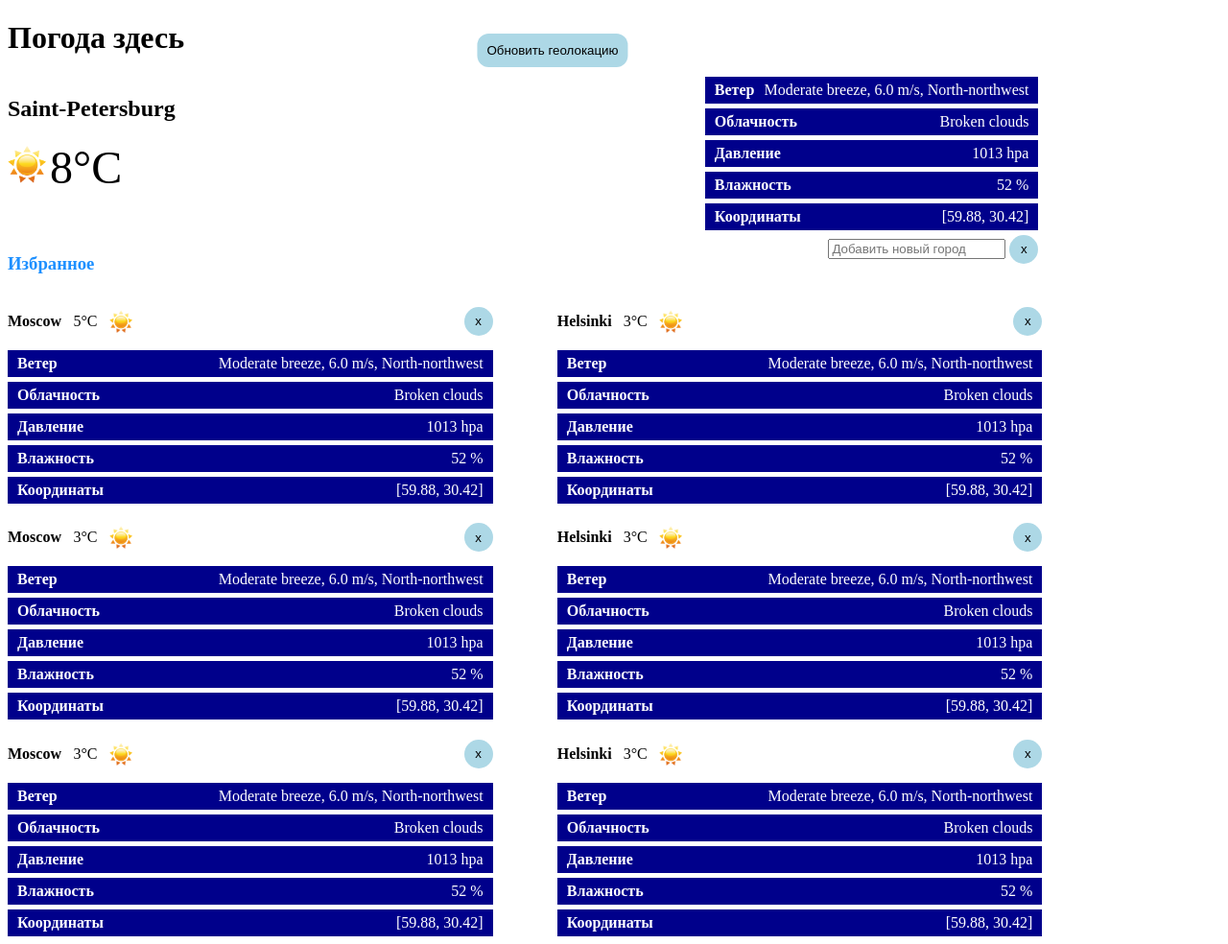
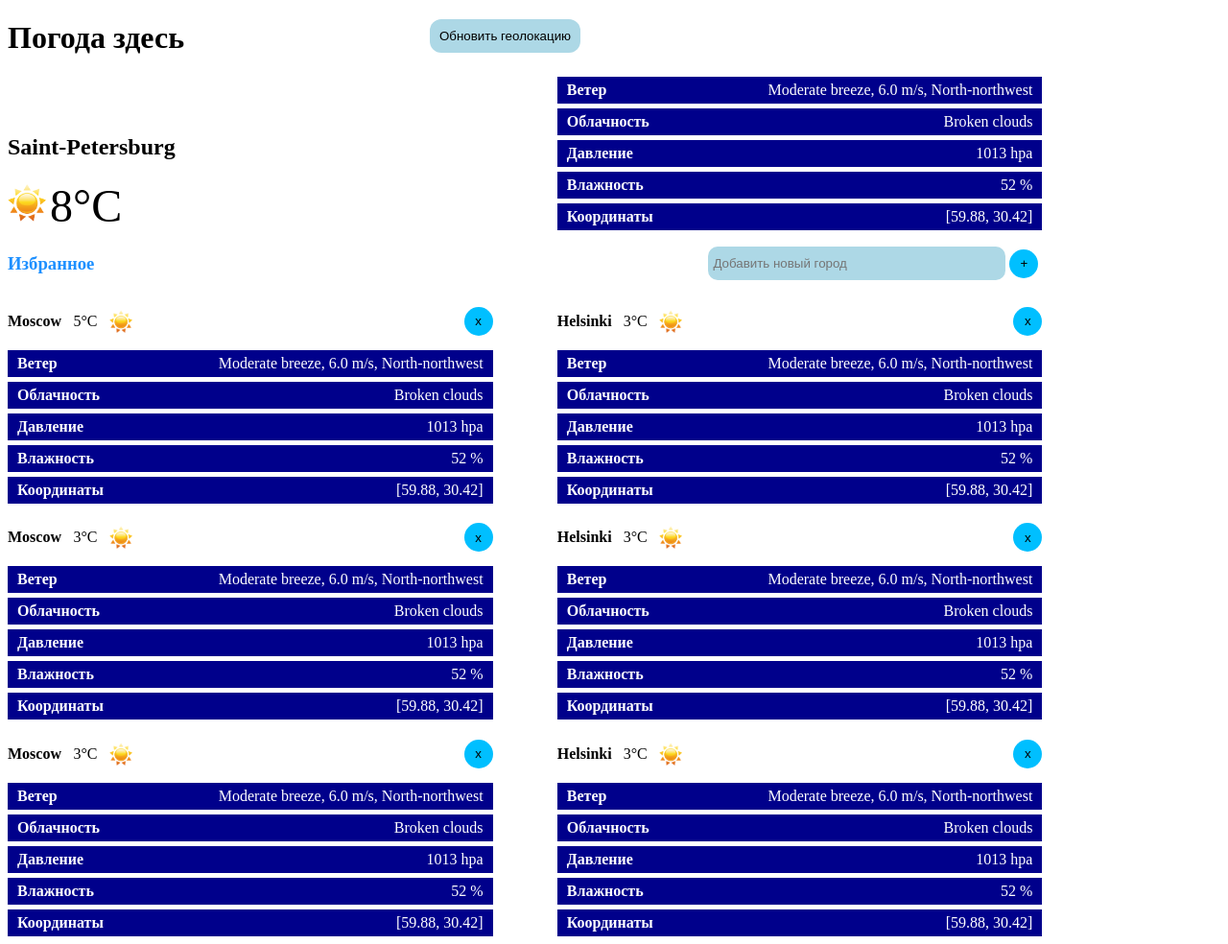
Before and after one commit to westquest/WebWeather, a plain HTML site: page index.html in a window 1280 px wide. Shown: the whole page at 96% size. Drawn offline with Linux system fonts and the light colour scheme.

Commit message:
fix bugs

```diff
--- a/index.html
+++ b/index.html
@@ -15,12 +15,12 @@
 
 
 <div class="currentCity">
+
     <div class="currentMainInfo">
+
         <h2>Saint-Petersburg</h2>
-        <div class="currentInfo">
-            <img src="resources/sun.png" alt="Whether in current" class="currentImage" height="40px" width="40px">
-            <span class="currentTemp">8°C</span>
-        </div>
+        <img src="resources/sun.png" alt="Whether in current" class="currentImage" height="40px" width="40px">
+        <span class="currentTemp">8°C</span>
 
     </div>
 
@@ -52,7 +52,6 @@
 
     </div>
 
-
 </div>
 
 
@@ -62,14 +61,14 @@
     </div>
 
     <div class="favoriteSectionValue">
-        <input placeholder="Добавить новый город"/>
-        <button class="close">x</button>
+        <input class="addCity" placeholder="Добавить новый город"/>
+        <button class="close">+</button>
     </div>
 
 </div>
 
 
-<ul class="citiesCity">
+<ul class="citiesList">
 
     <li class="city">
 
--- a/style.css
+++ b/style.css
@@ -1,10 +1,32 @@
 h3 {
     color: dodgerblue;
+}
+ul {
+    padding: 0;
+    margin: 0;
 }
 
 li {
     list-style: none;
 }
+
+.updateButtonMobile {
+    display: none;
+    background-image: url("resources/update.png");
+    background-repeat: no-repeat;
+    background-size: 17px 17px;
+    background-position: 0;
+    background-color: transparent;
+    border: none;
+    border-radius: 50%;
+}
+
+.updateButtonMain {
+
+
+}
+
+
 
 li.cityInfoItem {
     background-color: darkblue;
@@ -13,15 +35,8 @@
     padding: 5px 10px;
 }
 
-ul {
-    padding: 0;
-    margin: 0;
-}
 
-ul.cityInfo {
-    padding: 0;
-    margin: 0;
-}
+
 
 .cityHeaderTitle {
     display: inline-block;
@@ -43,23 +58,8 @@
     justify-content: space-between;
 }
 
-
 li.city {
     width: 40%;
-}
-
-.weatherIcon {
-    height: 1.5em;
-    width: 1.5em;
-}
-
-button.close {
-    background-color: lightblue;
-    text-align: center;
-    height: 30px;
-    width: 30px;
-    border: none;
-    border-radius: 50%;
 }
 
 ul li.city {
@@ -71,43 +71,23 @@
     margin-right: 0
 }
 
+
 .favoriteSection {
     display: flex;
     justify-content: space-between;
+    align-items: center;
     padding-right: 15%;
 }
 
-.updateButtonMobile {
-    display: none;
-    background-image: url("resources/update.png");
-    background-repeat: no-repeat;
-    background-size: 17px 17px;
-    background-position: 0;
-    background-color: transparent;
-    border: none;
-    border-radius: 50%;
+
+
+.currentMainInfo, .currentInfo {
+    display: inline-block;
+    width: 40%;
+    margin-right: 5%
 }
 
-.updateButtonMain{
-    border: none;
-    background-color: lightblue;
-    border-radius: 12px;
-    padding: 10px;
-
-}
-
-.currentCity{
-    display: flex;
-    justify-content: space-between;
-    padding-right: 15%;
-}
-
-.currentInfo{
-    display: inline-block;
-
-}
-
-.currentTemp{
+.currentTemp {
     font-size: 3em;
 }
 
@@ -121,32 +101,69 @@
         width: 90%;
     }
 
+    .currentInfo {
+        width: 90%;
+        margin-right: 0;
+    }
+
+    .currentInfo, .currentMainInfo {
+        width: 90%;
+        margin-right: 0;
+    }
+
+
     .favoriteSection {
         display: block;
     }
+
 
     .updateButtonMain {
         display: none;
     }
 
-    .updateButtonMobile{
+    .updateButtonMobile {
         display: inline;
         position: absolute;
         top: 35px;
         left: 200px;
     }
 
-    .currentCity{
+    .currentCity {
         display: block;
-
+        width: 90%;
+        vertical-align: center;
     }
 }
 
+input.addCity {
+    border: none;
+    background-color: lightblue;
+    width: 300px;
+    padding: 10px 5px;
+    border-radius: 10px;
+}
 
 
 .updateButtonMain {
     position: absolute;
-    top: 35px;
-    left: 45%;
-    transform: translate(-50%, 0);
+    top: 20px;
+    left: 35%;
+    border: none;
+    background-color: lightblue;
+    border-radius: 12px;
+    padding: 10px;
 }
+
+button.close {
+    background-color: deepskyblue;
+    text-align: center;
+    height: 30px;
+    width: 30px;
+    border: none;
+    border-radius: 50%;
+}
+
+.weatherIcon {
+    height: 1.5em;
+    width: 1.5em;
+}
```
